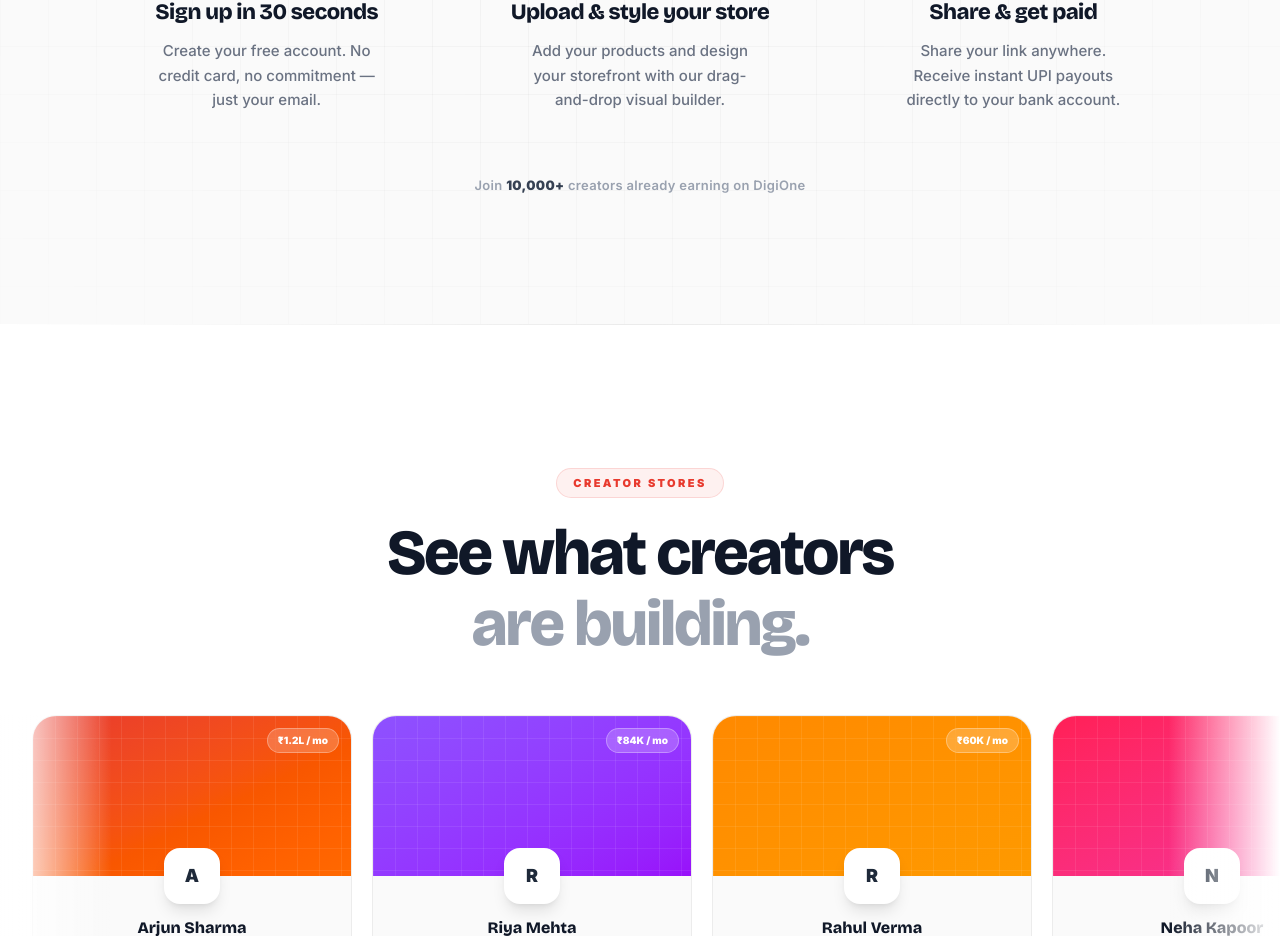
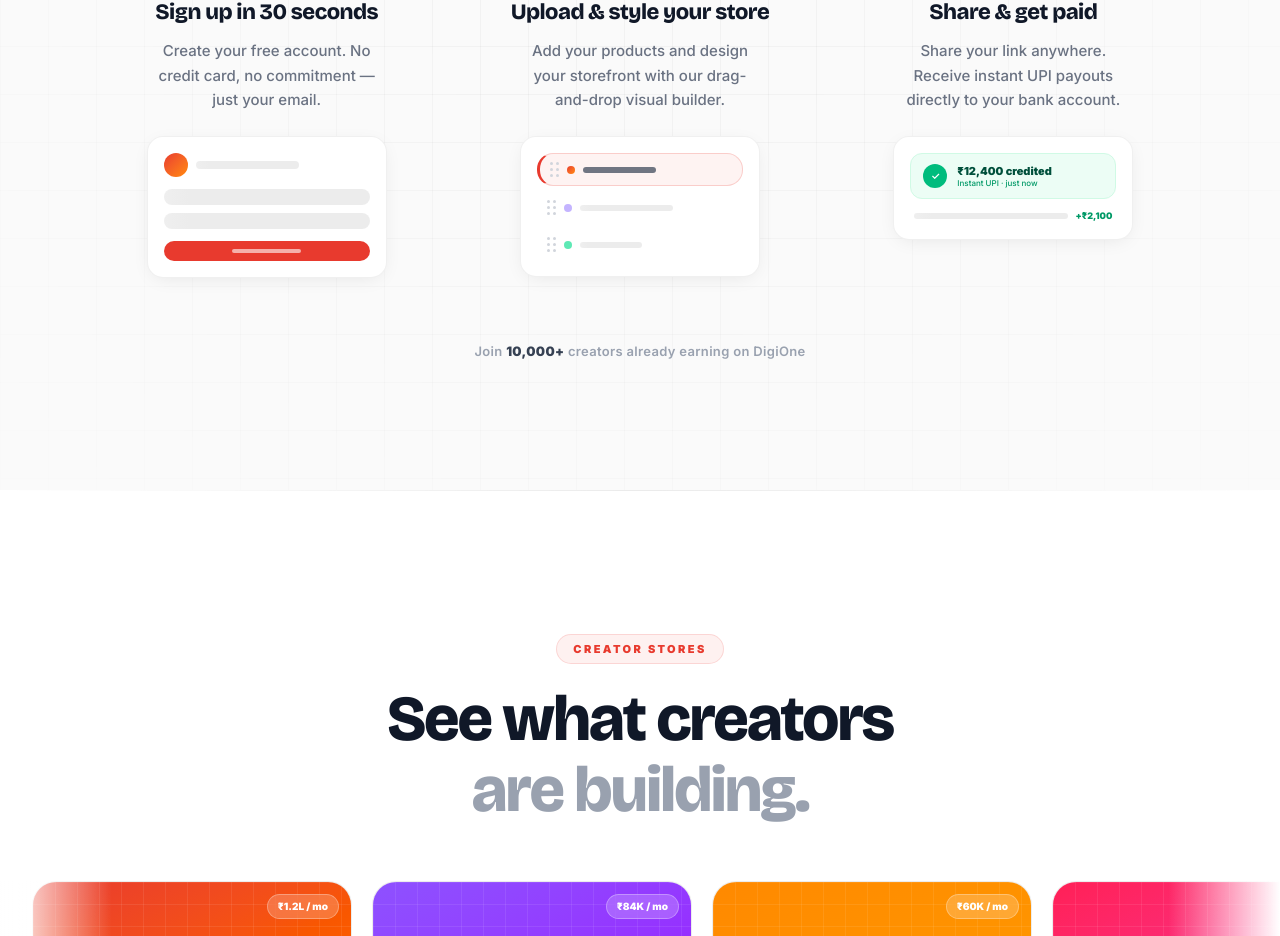
Before and after one commit to sagarku19/digionev1, a Next.js app: page / in a window 1280 px wide. Shown: the part 5175-6111 px from the top of the page. Built offline with nearby package versions, Linux system fonts and the light colour scheme; no server answers.

Commit message:
feat(marketing): steps section mini-mockups — signup, builder, payout

```diff
--- a/src/components/marketing/sections/Steps.tsx
+++ b/src/components/marketing/sections/Steps.tsx
@@ -1,5 +1,68 @@
 import InView from '@/src/components/marketing/InView';
 import { UserPlus, Upload, IndianRupee } from 'lucide-react';
+
+const stepGraphicCard =
+  'rounded-2xl border border-black/[0.06] bg-white shadow-[0_4px_20px_-6px_rgba(0,0,0,0.10)] p-4 text-left w-full max-w-[240px]';
+
+const DragDots = () => (
+  <div className="grid grid-cols-2 gap-[3px] shrink-0">
+    {[0, 1, 2, 3, 4, 5].map((d) => (
+      <span key={d} className="w-[3px] h-[3px] rounded-full bg-gray-300" />
+    ))}
+  </div>
+);
+
+const SignupGraphic = () => (
+  <div className={stepGraphicCard}>
+    <div className="flex items-center gap-2 mb-3">
+      <div className="w-6 h-6 rounded-full bg-gradient-to-br from-[#E83A2E] to-orange-400 shrink-0" />
+      <div className="sk-shimmer h-2 w-1/2 rounded-full" />
+    </div>
+    <div className="sk-shimmer h-4 w-full rounded-lg mb-2" />
+    <div className="sk-shimmer h-4 w-full rounded-lg mb-3" />
+    <div className="h-5 rounded-lg bg-[#E83A2E] flex items-center justify-center">
+      <div className="h-1 w-1/3 rounded-full bg-white/60" />
+    </div>
+  </div>
+);
+
+const BuilderGraphic = () => (
+  <div className={stepGraphicCard}>
+    <div className="flex items-center gap-2 bg-[#E83A2E]/[0.06] border border-[#E83A2E]/20 border-l-[3px] border-l-[#E83A2E] rounded-lg px-2.5 py-2 mb-1.5">
+      <DragDots />
+      <div className="w-2 h-2 rounded-sm bg-gradient-to-br from-[#E83A2E] to-orange-400 shrink-0" />
+      <div className="h-1.5 w-2/5 rounded-full bg-gray-700/70" />
+    </div>
+    <div className="flex items-center gap-2 px-2.5 py-2 mb-1.5">
+      <DragDots />
+      <div className="w-2 h-2 rounded-sm bg-violet-300 shrink-0" />
+      <div className="sk-shimmer h-1.5 w-1/2 rounded-full" />
+    </div>
+    <div className="flex items-center gap-2 px-2.5 py-2">
+      <DragDots />
+      <div className="w-2 h-2 rounded-sm bg-emerald-300 shrink-0" />
+      <div className="sk-shimmer h-1.5 w-1/3 rounded-full" />
+    </div>
+  </div>
+);
+
+const PayoutGraphic = () => (
+  <div className={stepGraphicCard}>
+    <div className="flex items-center gap-2.5 bg-emerald-50 border border-emerald-100 rounded-xl px-3 py-2.5 mb-2.5">
+      <div className="w-6 h-6 rounded-full bg-emerald-500 flex items-center justify-center shrink-0">
+        <span className="text-white text-[10px] font-black leading-none">✓</span>
+      </div>
+      <div>
+        <p className="text-[11px] font-black text-emerald-900 leading-tight">₹12,400 credited</p>
+        <p className="text-[8px] text-emerald-600 leading-tight font-medium">Instant UPI · just now</p>
+      </div>
+    </div>
+    <div className="flex items-center gap-2 px-1">
+      <div className="sk-shimmer h-1.5 flex-1 rounded-full" />
+      <span className="text-[9px] font-black text-emerald-600 shrink-0">+₹2,100</span>
+    </div>
+  </div>
+);
 
 const steps = [
   {
@@ -8,6 +71,7 @@ const steps = [
     desc: "Create your free account. No credit card, no commitment — just your email.",
     icon: UserPlus,
     color: "from-[#E83A2E] to-orange-500",
+    graphic: SignupGraphic,
   },
   {
     num: "02",
@@ -15,6 +79,7 @@ const steps = [
     desc: "Add your products and design your storefront with our drag-and-drop visual builder.",
     icon: Upload,
     color: "from-violet-500 to-indigo-500",
+    graphic: BuilderGraphic,
   },
   {
     num: "03",
@@ -22,6 +87,7 @@ const steps = [
     desc: "Share your link anywhere. Receive instant UPI payouts directly to your bank account.",
     icon: IndianRupee,
     color: "from-emerald-500 to-teal-500",
+    graphic: PayoutGraphic,
   },
 ];
 
@@ -61,6 +127,7 @@ export default function Steps() {
 
           {steps.map((step, i) => {
             const Icon = step.icon;
+            const Graphic = step.graphic;
             return (
               <InView key={i} style={{ '--delay': `${i * 120}ms` }} className="flex flex-col items-center text-center group border-b border-gray-100 pb-8 last:border-0 last:pb-0 sm:border-0 sm:pb-0">
                 <div className="iv flex flex-col items-center text-center w-full">
@@ -78,6 +145,9 @@ export default function Steps() {
                   <p className="text-gray-500 font-medium text-[14px] sm:text-[15px] leading-relaxed max-w-[240px]">
                     {step.desc}
                   </p>
+                  <div aria-hidden="true" className="mt-6 w-full flex justify-center">
+                    <Graphic />
+                  </div>
                 </div>
               </InView>
             );
```
